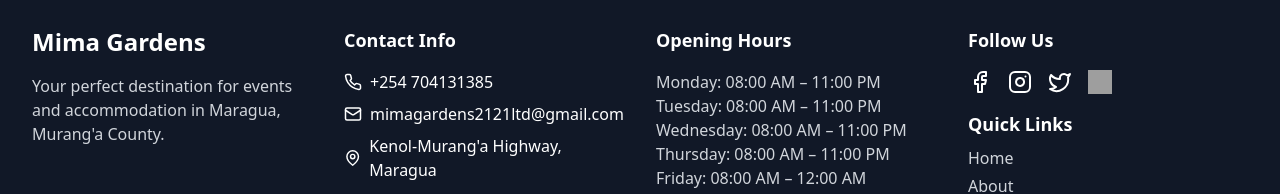
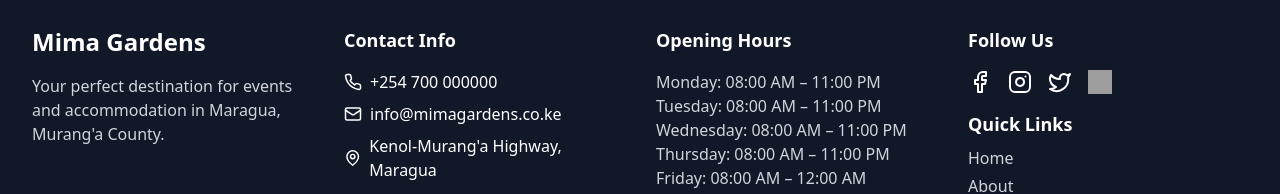
Before and after one commit to Kagwi/mimagardens.github.io, a React (Vite) app: page /contact in a window 1280 px wide. Shown: the part 1162-1356 px from the top of the page. Built offline with nearby package versions, Linux system fonts and the light colour scheme; grey boxes are pictures that could not be loaded.

Commit message:
Update Footer.tsx

```diff
--- a/src/components/Footer.tsx
+++ b/src/components/Footer.tsx
@@ -1,6 +1,5 @@
 import React from 'react';
 import { Phone, Mail, MapPin, Facebook, Instagram, Twitter } from 'lucide-react';
-import whatsappIcon from '/mnt/data/image.png';
 
 const Footer = () => {
   return (
@@ -22,11 +21,11 @@ const Footer = () => {
             <div className="space-y-2">
               <div className="flex items-center">
                 <Phone size={18} className="mr-2" />
-                <span>+254 704131385</span>
+                <span>+254 700 000000</span>
               </div>
               <div className="flex items-center">
                 <Mail size={18} className="mr-2" />
-                <span>mimagardens2121ltd@gmail.com</span>
+                <span>info@mimagardens.co.ke</span>
               </div>
               <div className="flex items-center">
                 <MapPin size={18} className="mr-2" />
@@ -63,7 +62,7 @@ const Footer = () => {
                 <Twitter size={24} />
               </a>
               <a href="https://wa.me/254704131385" className="hover:text-emerald-400 transition-colors">
-                <img src={whatsappIcon} alt="WhatsApp" className="w-6 h-6" />
+                <img src="/mnt/data/image.png" alt="WhatsApp" className="w-6 h-6" />
               </a>
             </div>
             <h4 className="text-lg font-semibold mb-2">Quick Links</h4>
```
